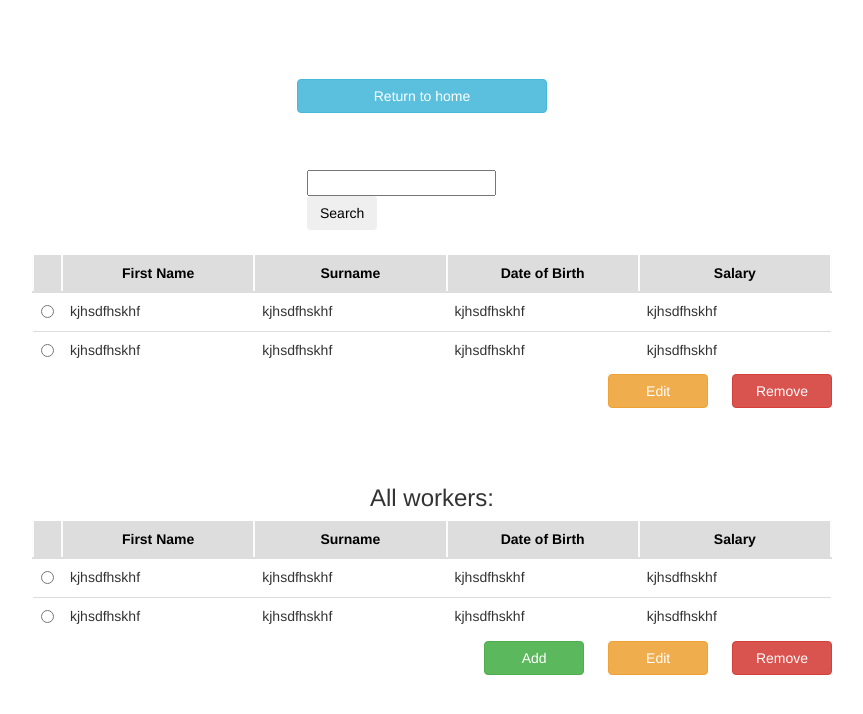
After one commit to YDziashkevich/stet, a PHP site: template inc/views/list.php in a window 1280 px wide. The commit adds this page. Shown: the top 714 px of the page, without its empty margins (208-1071 px from the left). Run offline with PHP 8.4, Linux system fonts and the light colour scheme; the template is opened without the code that fills it, so the values that code supplies are empty; some libraries are stand-ins or nearby versions.

Commit message:
start workers list

```diff
--- a/css/style.css
+++ b/css/style.css
@@ -34,8 +34,47 @@ ul.li.dir-tree{
     padding: 0;
 }
 #search-st{
-    width: 300px;
+    width: 250px;
     margin: 0 auto;
 }
-.search-span12{
+.my-small-link{
+    width: 100px;
 }
+.right-text{
+    text-align: right;
+}
+.btn-grey{
+    background-color: #DDDDDD;
+    color: #000000;
+}
+.head-list{
+    width: 200px;
+}
+.table-list{
+    width:  800px;
+    margin: 0 auto;
+}
+.th-st{
+    background-color: #DDDDDD;
+    width: 200px;
+    text-align: center;
+    border-right: solid #fcfcfc 2px;
+    border-left: solid #fcfcfc 2px;
+}
+#list-st{
+    width: 840px;
+    margin: 0 auto;
+}
+.small-break{
+    height: 25px;
+}
+.table-head-st{
+    color: #000000;
+    margin: 0 auto;
+}
+.th-input{
+    background-color: #DDDDDD;
+    width: 20px;
+    border-right: solid #fcfcfc 2px;
+    border-left: solid #fcfcfc 2px;
+}
--- /dev/null
+++ b/inc/views/list.php
@@ -0,0 +1,110 @@
+<div class="row">
+    <div class="span12">
+        <div class="center-text">
+            <a href="<?php echo APP_BASE_URL . 'index.php'; ?>" class='float_r btn-large btn btn-info my-link'
+               style='margin-top: -30px; margin-right: 20px; color: white;'><i class="icon-home icon-white"></i>Return
+                to home</a>
+        </div>
+        <!-- center-text -->
+    </div>
+</div>
+<div class="break"></div>
+<!-------------------------------------------------------->
+<div class="row">
+    <div class="span12 search-span12">
+        <div id="search-st">
+            <form class="form-search" method="post">
+                <input type="text" class="input-medium search-query" name="textSearch">
+                <input type="submit" class="btn" value="Search" name="search">
+            </form>
+        </div>
+    </div>
+</div>
+<div class="small-break"></div>
+<div class="row">
+    <div class="span12">
+        <div id="list-st">
+            <table class="table table-hover table-list">
+                <thead>
+                <tr>
+                    <th class="th-input"></th>
+                    <th class="th-st"><a class="head-list table-head-st" href="#">First Name</a></th>
+                    <th class="th-st"><a class="head-list table-head-st" href="#">Surname</a></th>
+                    <th class="th-st"><a class="head-list table-head-st" href="#">Date of Birth</a></th>
+                    <th class="th-st"><a class="head-list table-head-st" href="#">Salary</a></th>
+                </tr>
+                <form method="post">
+                    <tr>
+                        <td><input name="worker" type="radio"></td>
+                        <td>kjhsdfhskhf</td>
+                        <td>kjhsdfhskhf</td>
+                        <td>kjhsdfhskhf</td>
+                        <td>kjhsdfhskhf</td>
+                    </tr>
+                    <tr>
+                        <td><input name="worker" type="radio"></td>
+                        <td>kjhsdfhskhf</td>
+                        <td>kjhsdfhskhf</td>
+                        <td>kjhsdfhskhf</td>
+                        <td>kjhsdfhskhf</td>
+                    </tr>
+
+            </table>
+            <div class="small-break"></div>
+            <div class="right-text">
+
+                <input type="submit" class='float_r btn-large btn btn-warning my-small-link'
+                       style='margin-top: -30px; margin-right: 20px; color: white;' name="create" value="Edit">
+                <input type="submit" class='float_r btn-large btn btn-danger my-small-link'
+                       style='margin-top: -30px; margin-right: 20px; color: white;' name="delete" value="Remove">
+                </form>
+            </div>
+        </div>
+    </div>
+</div>
+<!-------------------------------------------------------->
+<div class="break"></div>
+<h3 class="center-text">All workers:</h3>
+<div class="row">
+    <div class="span12">
+        <div id="list-st">
+            <table class="table table-hover table-list">
+                <thead>
+                <tr>
+                    <th class="th-input"></th>
+                    <th class="th-st"><a class="head-list table-head-st" href="#">First Name</a></th>
+                    <th class="th-st"><a class="head-list table-head-st" href="#">Surname</a></th>
+                    <th class="th-st"><a class="head-list table-head-st" href="#">Date of Birth</a></th>
+                    <th class="th-st"><a class="head-list table-head-st" href="#">Salary</a></th>
+                </tr>
+                <form method="post">
+                    <tr>
+                        <td><input name="worker" type="radio"></td>
+                        <td>kjhsdfhskhf</td>
+                        <td>kjhsdfhskhf</td>
+                        <td>kjhsdfhskhf</td>
+                        <td>kjhsdfhskhf</td>
+                    </tr>
+                    <tr>
+                        <td><input name="worker" type="radio"></td>
+                        <td>kjhsdfhskhf</td>
+                        <td>kjhsdfhskhf</td>
+                        <td>kjhsdfhskhf</td>
+                        <td>kjhsdfhskhf</td>
+                    </tr>
+
+            </table>
+            <div class="small-break"></div>
+            <div class="right-text">
+
+                <input type="submit" class='float_r btn-large btn btn-success my-small-link'
+                       style='margin-top: -30px; margin-right: 20px; color: white;' name="create" value="Add">
+                <input type="submit" class='float_r btn-large btn btn-warning my-small-link'
+                       style='margin-top: -30px; margin-right: 20px; color: white;' name="create" value="Edit">
+                <input type="submit" class='float_r btn-large btn btn-danger my-small-link'
+                       style='margin-top: -30px; margin-right: 20px; color: white;' name="delete" value="Remove">
+                </form>
+            </div>
+        </div>
+    </div>
+</div>
--- a/inc/views/main.php
+++ b/inc/views/main.php
@@ -25,6 +25,7 @@
     </div>
 
     <div class="break"></div>
-    <a href= ""  class='float_r btn-large btn btn-info my-link' style='margin-top: -30px; margin-right: 20px; color: white;'>Go to the list of employees</a>
+    <a href= "<?php echo APP_BASE_URL.'index.php?url=list' ?>"  class='float_r btn-large btn btn-info my-link'
+       style='margin-top: -30px; margin-right: 20px; color: white;'>Go to the list of employees</a>
     <a href= "#"  class='float_r btn-large btn btn-info' style='margin-top: -30px; margin-right: 20px; color: white;'>INFO</a>
 </div><!-- center-text -->
```
Also changed, not shown: inc/controllers/list.php (added, +9 -0 lines), inc/views/directory.php (+23 -17 lines), stet.sql (added, +52 -0 lines), test.sql (deleted, +0 -50 lines).
